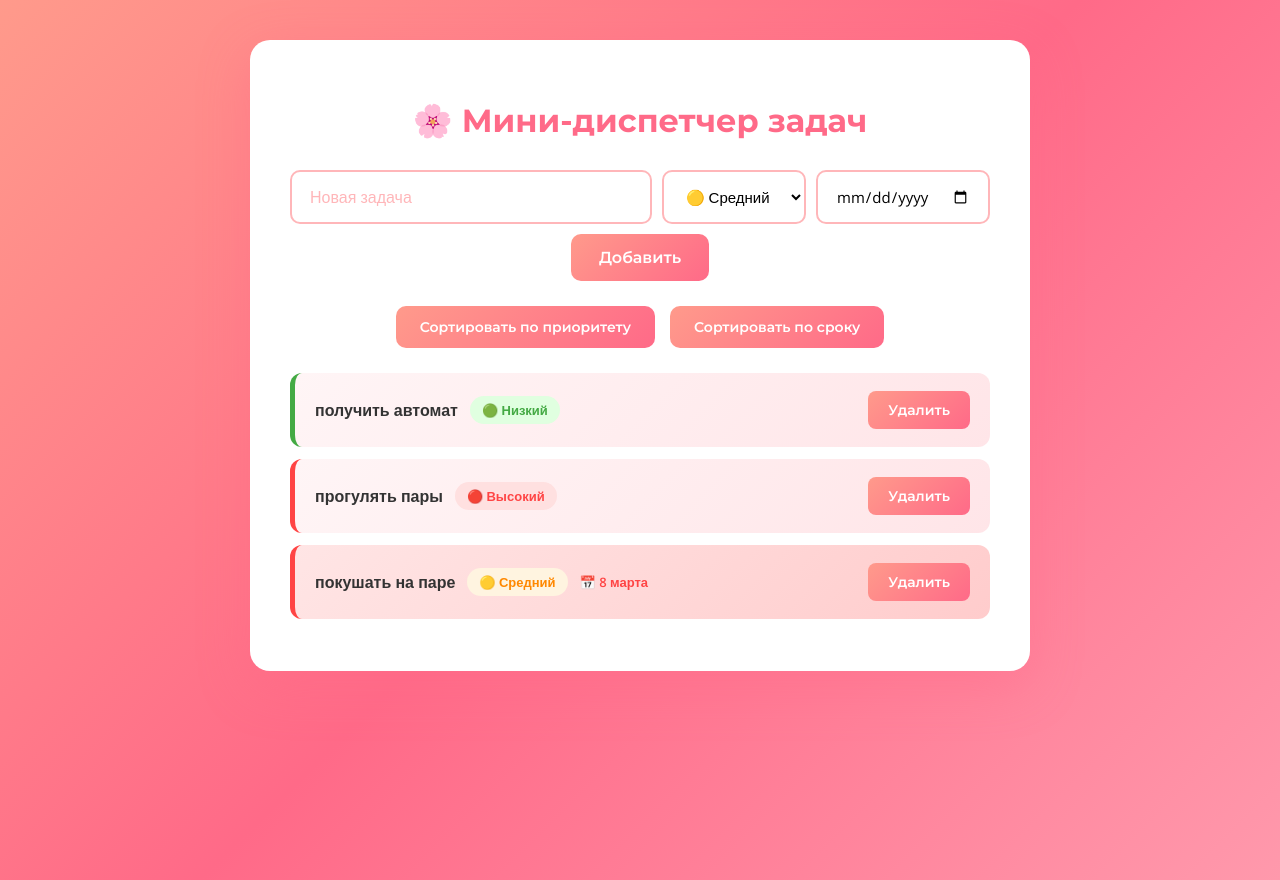
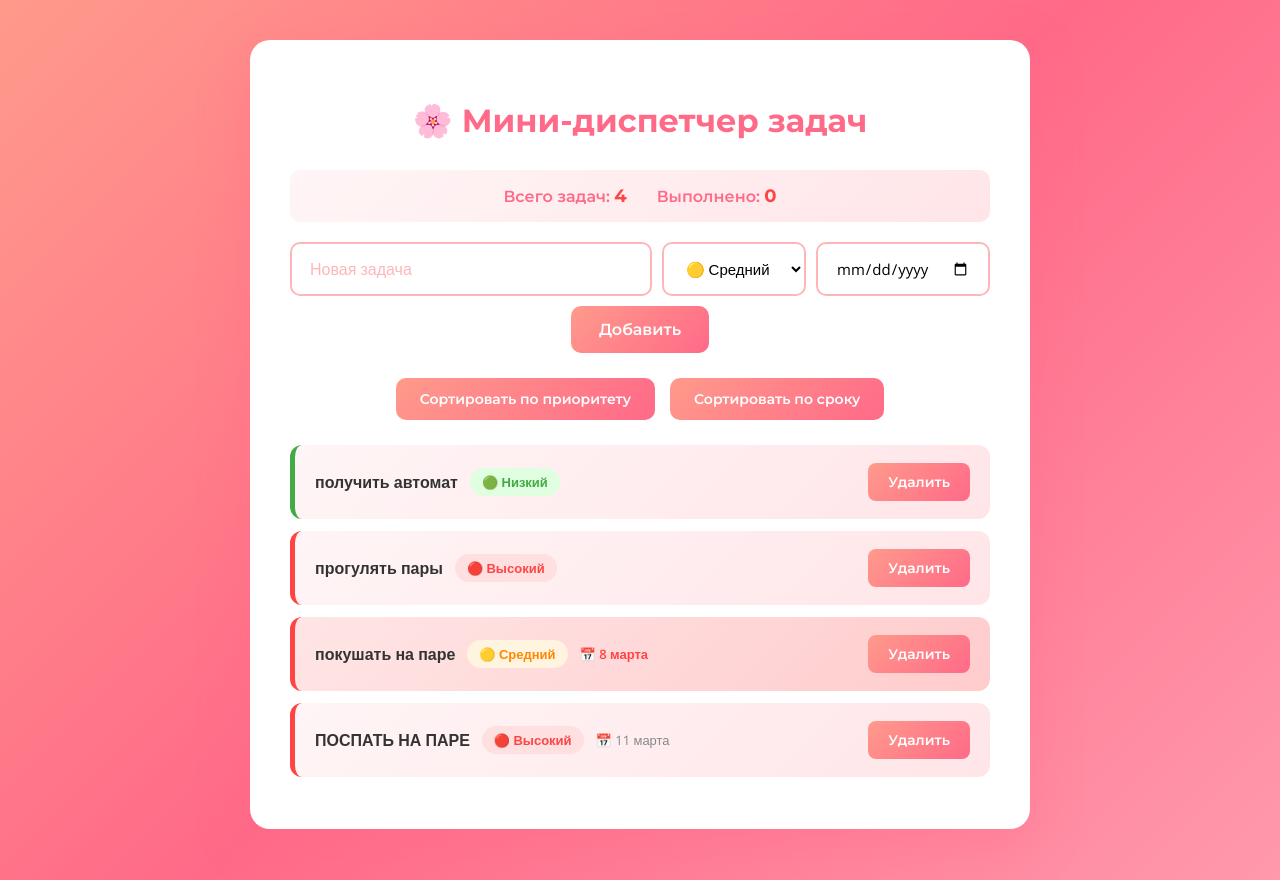
Before and after one commit to cirikova201896-beep/mini-task-manager, a Flask app: page / in a window 1280 px wide. Run offline with Flask 3, Linux system fonts and the light colour scheme.

Commit message:
Добавлен счётчик задач и финальные улучшения, а также специально коралловый(пикми) цвет

```diff
--- a/static/main.css
+++ b/static/main.css
@@ -239,3 +239,20 @@ h1 {
     transform: scale(1.08);
     box-shadow: 0 5px 15px rgba(255, 106, 136, 0.4);
 }
+.task-counter {
+    display: flex;
+    justify-content: center;
+    gap: 30px;
+    margin-bottom: 20px;
+    padding: 15px;
+    background: linear-gradient(135deg, #fff5f6 0%, #ffe5e8 100%);
+    border-radius: 10px;
+    font-family: 'Montserrat', sans-serif;
+    font-weight: 600;
+    color: #ff6a88;
+}
+
+.task-counter b {
+    color: #ff4444;
+    font-size: 18px;
+}
--- a/tasks.json
+++ b/tasks.json
@@ -1 +1 @@
-[{"id": 12, "title": "\u043f\u043e\u043b\u0443\u0447\u0438\u0442\u044c \u0430\u0432\u0442\u043e\u043c\u0430\u0442", "completed": false, "priority": "low", "deadline": null}, {"id": 13, "title": "\u043f\u0440\u043e\u0433\u0443\u043b\u044f\u0442\u044c \u043f\u0430\u0440\u044b", "completed": false, "priority": "high", "deadline": null}, {"id": 14, "title": "\u043f\u043e\u043a\u0443\u0448\u0430\u0442\u044c \u043d\u0430 \u043f\u0430\u0440\u0435", "completed": false, "priority": "medium", "deadline": "2026-03-08"}]
+[{"id": 12, "title": "\u043f\u043e\u043b\u0443\u0447\u0438\u0442\u044c \u0430\u0432\u0442\u043e\u043c\u0430\u0442", "completed": false, "priority": "low", "deadline": null}, {"id": 13, "title": "\u043f\u0440\u043e\u0433\u0443\u043b\u044f\u0442\u044c \u043f\u0430\u0440\u044b", "completed": false, "priority": "high", "deadline": null}, {"id": 14, "title": "\u043f\u043e\u043a\u0443\u0448\u0430\u0442\u044c \u043d\u0430 \u043f\u0430\u0440\u0435", "completed": false, "priority": "medium", "deadline": "2026-03-08"}, {"id": 15, "title": "\u041f\u041e\u0421\u041f\u0410\u0422\u042c \u041d\u0410 \u041f\u0410\u0420\u0415", "completed": false, "priority": "high", "deadline": "2026-03-11"}]
--- a/templates/index.html
+++ b/templates/index.html
@@ -11,6 +11,10 @@
 <body>
     <div class="container">
         <h1>🌸 Мини-диспетчер задач</h1>
+        <div class="task-counter">
+    <span>Всего задач: <b id="total-tasks">0</b></span>
+    <span>Выполнено: <b id="completed-tasks">0</b></span>
+</div>
 
         <!-- Форма добавления задачи -->
         <div class="input-group">
@@ -42,6 +46,9 @@
         const res = await fetch('/tasks');
         tasks = await res.json();
         renderTasks();
+        // Обновляем счётчик
+document.getElementById('total-tasks').textContent = tasks.length;
+document.getElementById('completed-tasks').textContent = tasks.filter(t => t.completed).length;
     }
 
     // задачи на странице
```
